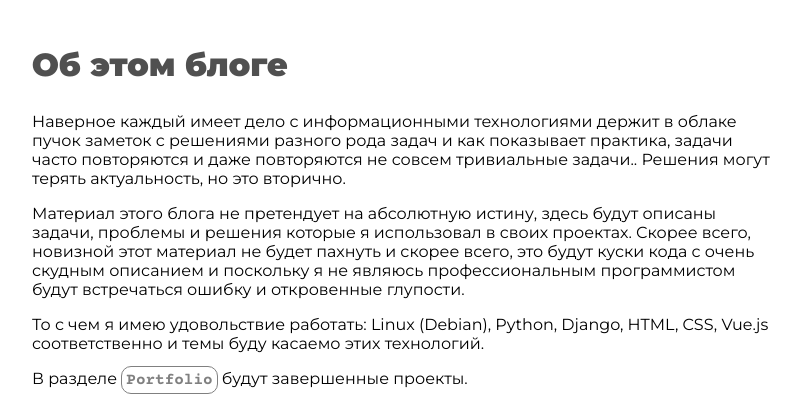
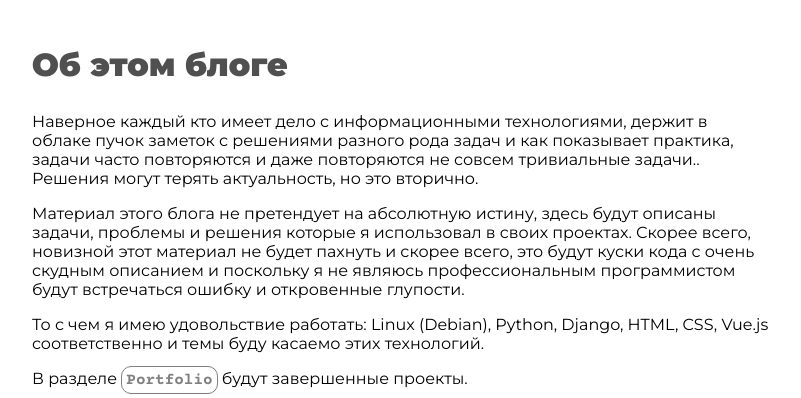
Before and after one commit to mebius01/anzim, a Django app: template templates/blog/about.html in a window 1280 px wide. Shown: the part 73-471 px from the top of the page, without its empty margins (239-1040 px from the left). Run offline with Django 3.2, Linux system fonts and the light colour scheme; the template is opened without the code that fills it, so the values that code supplies are empty; some libraries are stand-ins or nearby versions; some web fonts are replaced.

```diff
--- a/templates/blog/about.html
+++ b/templates/blog/about.html
@@ -11,7 +11,7 @@
         <h1>Об этом блоге</h1>
         <div class="body-article">
             <p>
-                Наверное каждый имеет дело с информационными технологиями держит в облаке пучок заметок с решениями разного рода задач и как показывает практика, задачи часто повторяются и даже повторяются не совсем тривиальные задачи.. Решения могут терять актуальность, но это вторично.
+                Наверное каждый кто имеет дело с информационными технологиями, держит в облаке пучок заметок с решениями разного рода задач и как показывает практика, задачи часто повторяются и даже повторяются не совсем тривиальные задачи.. Решения могут терять актуальность, но это вторично.
             </p>
             <p>
                 Материал этого блога не претендует на абсолютную истину, здесь будут описаны задачи, проблемы и решения которые я использовал в своих проектах.
```
